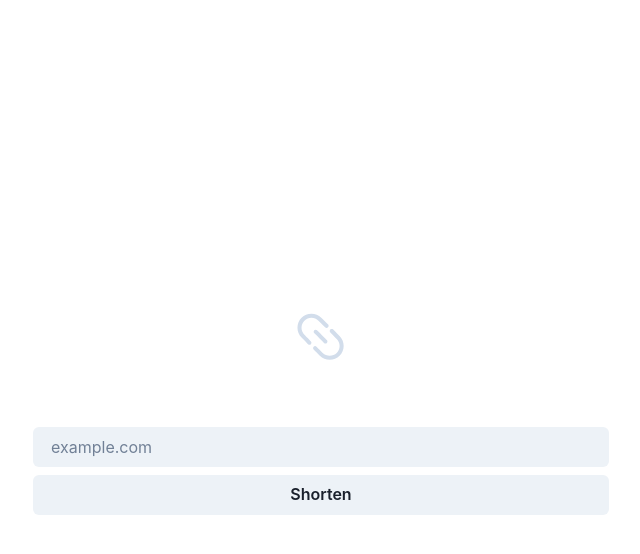
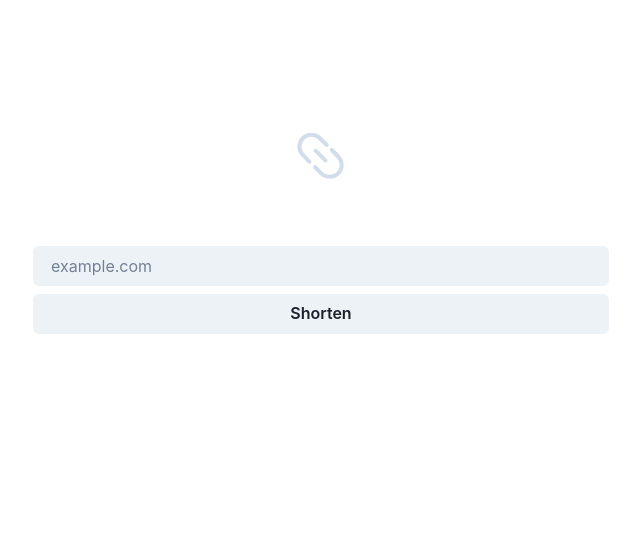
Before and after one commit to jasonfyw/linky, a React (Create React App) app in the folder app/: page / in a window 1280 px wide. Shown: the top 554 px of the page, without its empty margins (319-959 px from the left). Built offline with nearby package versions, Linux system fonts and the light colour scheme.

Commit message:
style: decrease space between page top

```diff
--- a/app/src/App.tsx
+++ b/app/src/App.tsx
@@ -29,7 +29,7 @@ export const App = () => {
 
     return (
         <ChakraProvider theme={theme}>
-            <Center h={'100vh'}>
+            <Center my={20}>
                 <VStack>
                     <Intro />
                     <LinkDisplay shortLink={shortLink} />
```
